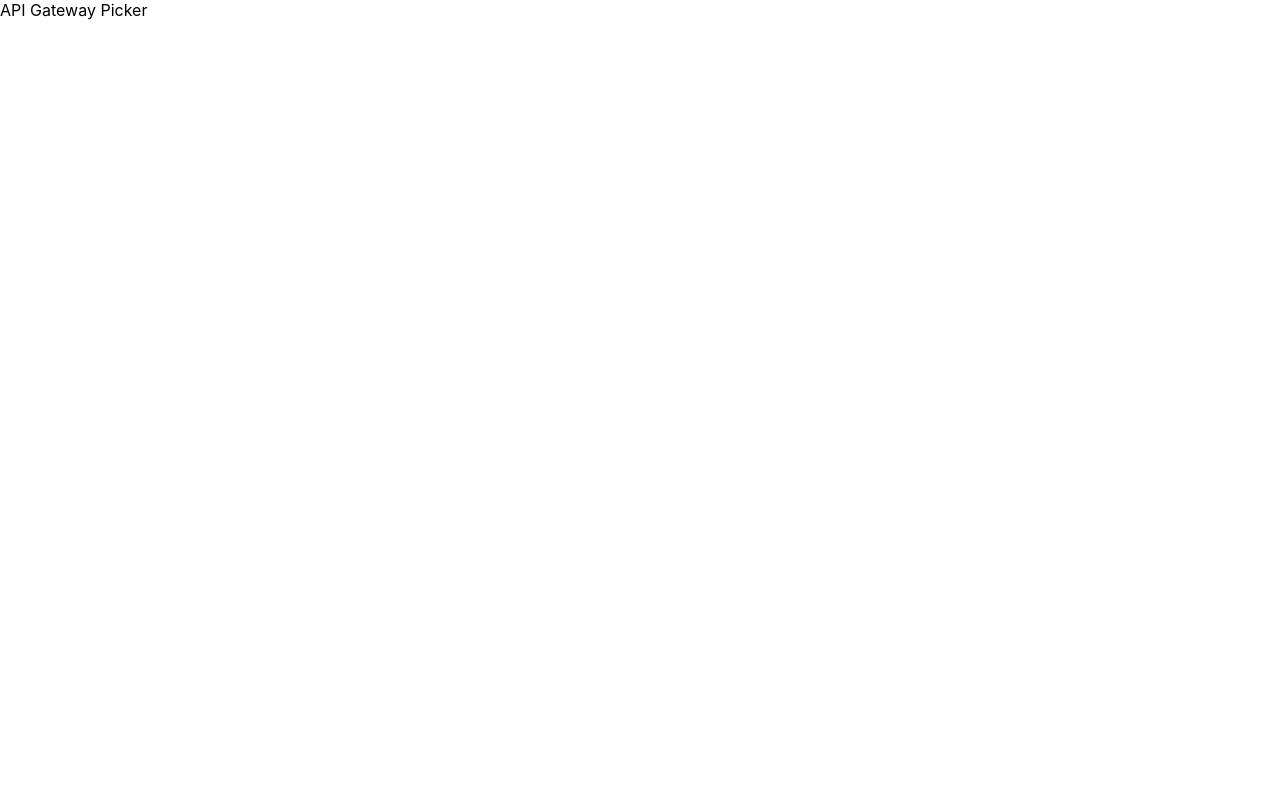
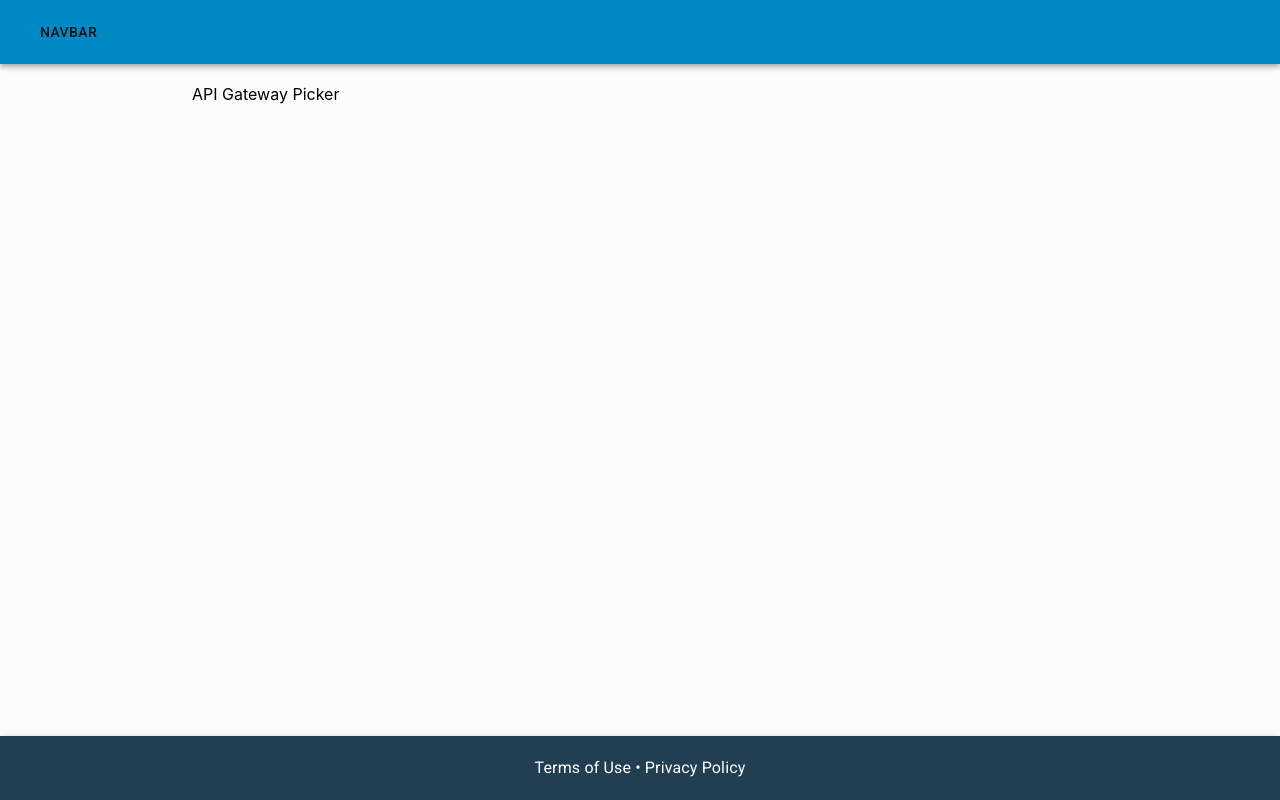
Before and after one commit to Bishop19/AGE, a React (Create React App) app: page / in a window 1280 px wide. Built offline with nearby package versions, Linux system fonts and the light colour scheme.

Commit message:
Layout (#2)

```diff
--- a/package.json
+++ b/package.json
@@ -9,6 +9,8 @@
     "@testing-library/user-event": "^12.1.10",
     "react": "^17.0.1",
     "react-dom": "^17.0.1",
+    "react-router": "^5.2.0",
+    "react-router-dom": "^5.2.0",
     "react-scripts": "4.0.3",
     "web-vitals": "^1.0.1"
   },
--- a/src/App.js
+++ b/src/App.js
@@ -1,11 +1,22 @@
 import React from "react";
 import { ThemeProvider } from "@material-ui/core/styles";
 import theme from "./theme";
+import { BrowserRouter, Route, Switch } from "react-router-dom";
+import Layout from "./components/Layout";
+import Landing from "./containers/Landing";
 
 const App = () => {
   return (
     <ThemeProvider theme={theme}>
-      <div>API Gateway Picker</div>
+      <BrowserRouter>
+        <Layout>
+          <Switch>
+            <Route exact path="/">
+              <Landing />
+            </Route>
+          </Switch>
+        </Layout>
+      </BrowserRouter>
     </ThemeProvider>
   );
 };
--- /dev/null
+++ b/src/components/Footer.js
@@ -0,0 +1,16 @@
+import React from "react";
+import { AppBar, Toolbar, Grid, Typography } from "@material-ui/core";
+
+const Footer = () => {
+  return (
+    <AppBar position="static" color="secondary">
+      <Toolbar>
+        <Grid container justify="center" alignContent="center">
+          <Typography>Terms of Use &#8226; Privacy Policy</Typography>
+        </Grid>
+      </Toolbar>
+    </AppBar>
+  );
+};
+
+export default Footer;
--- /dev/null
+++ b/src/components/Header.js
@@ -0,0 +1,14 @@
+import React from "react";
+import { AppBar, Toolbar, Button } from "@material-ui/core";
+
+const Header = () => {
+  return (
+    <AppBar position="sticky">
+      <Toolbar>
+        <Button>NAVBAR</Button>
+      </Toolbar>
+    </AppBar>
+  );
+};
+
+export default Header;
--- /dev/null
+++ b/src/components/Layout.js
@@ -0,0 +1,41 @@
+import React from "react";
+import PropTypes from "prop-types";
+import { styled } from "@material-ui/styles";
+import Box from "@material-ui/core/Box";
+import theme from "./../theme";
+import { withRouter } from "react-router";
+import Header from "./Header";
+import Footer from "./Footer";
+
+const Content = styled(Box)({
+  minHeight: "calc(100vh - 112px)",
+  backgroundColor: theme.palette.background.root,
+  "@media (min-width: 600px)": {
+    minHeight: "calc(100vh - 128px)",
+  },
+});
+
+const Inside = styled(Box)({
+  padding: "20px 15% 50px 15%",
+  "@media (max-width: 600px)": {
+    padding: "20px 5% 50px 5%",
+  },
+});
+
+const Layout = ({ children }) => {
+  return (
+    <>
+      <Header />
+      <Content>
+        <Inside>{children}</Inside>
+      </Content>
+      <Footer />
+    </>
+  );
+};
+
+Layout.propTypes = {
+  children: PropTypes.node.isRequired,
+};
+
+export default withRouter(Layout);
--- /dev/null
+++ b/src/containers/Landing.js
@@ -0,0 +1,7 @@
+import React from "react";
+
+const Landing = () => {
+  return <div>API Gateway Picker</div>;
+};
+
+export default Landing;
```
Also changed, not shown: 1 other file (tests, documents, lock files or other folders).
